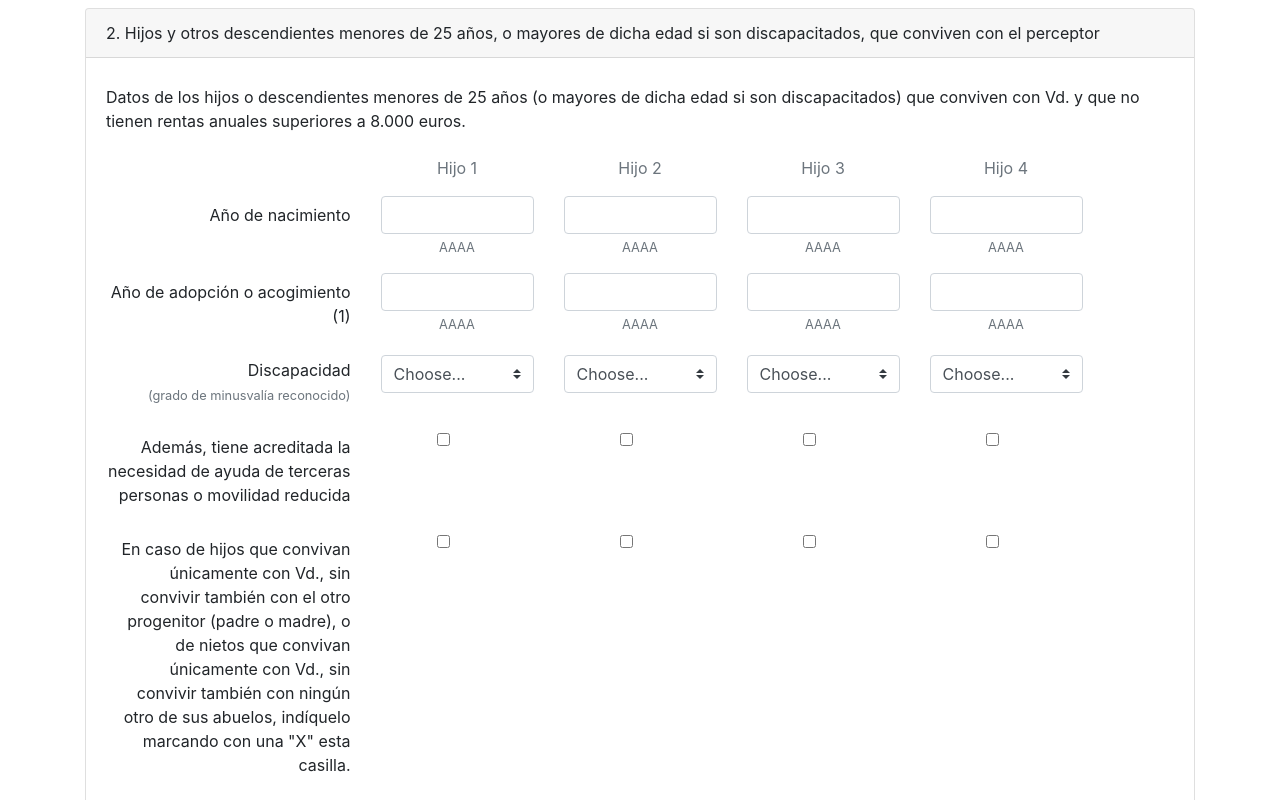
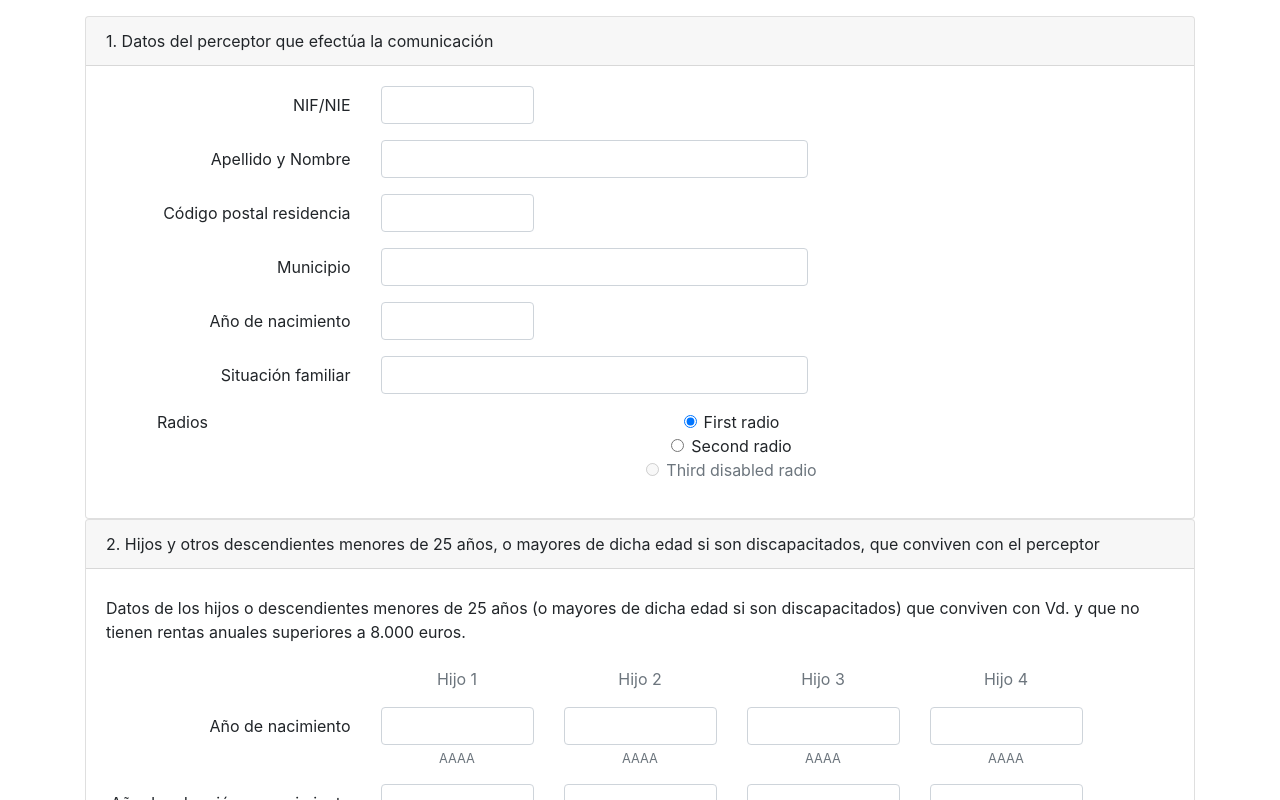
Before and after one commit to abr0xas/pruebaProjectoAngular, an Angular app: page / in a window 1280 px wide. Shown: the top 800 px of the page. Built offline with nearby package versions, Linux system fonts and the light colour scheme.

Commit message:
parte 1 completa

```diff
--- a/src/app/componentes/formulario/formulario.component.html
+++ b/src/app/componentes/formulario/formulario.component.html
@@ -1,4 +1,73 @@
 <form class="mt-2">
+    <div class="card mt-3">
+        <div class="card-header">
+            1. Datos del perceptor que efectúa la comunicación
+        </div>
+        <div class="card-body text-center">
+            <div class="form-group row">
+                <label for="inputEmail3" class="col-sm-3 col-form-label text-right">NIF/NIE</label>
+                <div class="col-sm-2">
+                    <input type="text" class="form-control" id="inputEmail3">
+                </div>
+            </div>
+            <div class="form-group row">
+                <label for="inputEmail3" class="col-sm-3 col-form-label text-right">Apellido y Nombre</label>
+                <div class="col-sm-5">
+                    <input type="text" class="form-control" id="inputEmail3">
+                </div>
+            </div>
+            <div class="form-group row">
+                <label for="inputEmail3" class="col-sm-3 col-form-label text-right">Código postal residencia</label>
+                <div class="col-sm-2">
+                    <input type="text" class="form-control" id="inputEmail3">
+                </div>
+            </div>
+            <div class="form-group row">
+                <label for="inputEmail3" class="col-sm-3 col-form-label text-right">Municipio</label>
+                <div class="col-sm-5">
+                    <input type="text" class="form-control" id="inputEmail3">
+                </div>
+            </div>
+            <div class="form-group row">
+                <label for="inputEmail3" class="col-sm-3 col-form-label text-right">Año de nacimiento</label>
+                <div class="col-sm-2">
+                    <input type="number" class="form-control" id="inputEmail3">
+                </div>
+            </div>
+            <div class="form-group row">
+                <label for="inputEmail3" class="col-sm-3 col-form-label text-right">Situación familiar</label>
+                <div class="col-sm-5">
+                    <input type="number" class="form-control" id="inputEmail3">
+                </div>
+            </div>
+            <fieldset class="form-group">
+                <div class="row">
+                  <legend class="col-form-label col-sm-2 pt-0">Radios</legend>
+                  <div class="col-sm-10">
+                    <div class="form-check">
+                      <input class="form-check-input" type="radio" name="gridRadios" id="gridRadios1" value="option1" checked>
+                      <label class="form-check-label" for="gridRadios1">
+                        First radio
+                      </label>
+                    </div>
+                    <div class="form-check">
+                      <input class="form-check-input" type="radio" name="gridRadios" id="gridRadios2" value="option2">
+                      <label class="form-check-label" for="gridRadios2">
+                        Second radio
+                      </label>
+                    </div>
+                    <div class="form-check disabled">
+                      <input class="form-check-input" type="radio" name="gridRadios" id="gridRadios3" value="option3" disabled>
+                      <label class="form-check-label" for="gridRadios3">
+                        Third disabled radio
+                      </label>
+                    </div>
+                  </div>
+                </div>
+              </fieldset>
+        </div>
+    </div>
+
     <!--Parte 2-->
     <div class="card">
         <div class="card-header">
```
